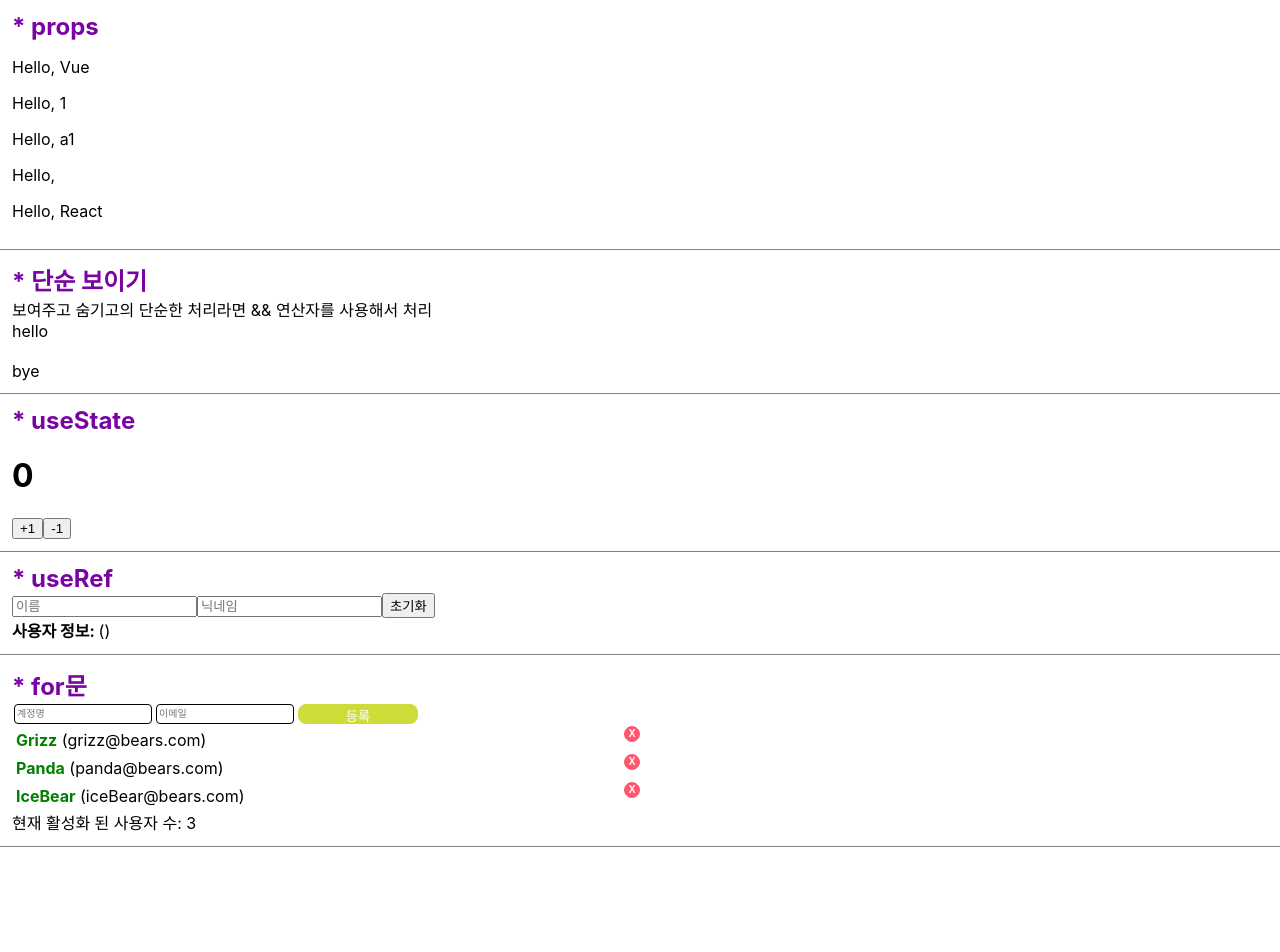
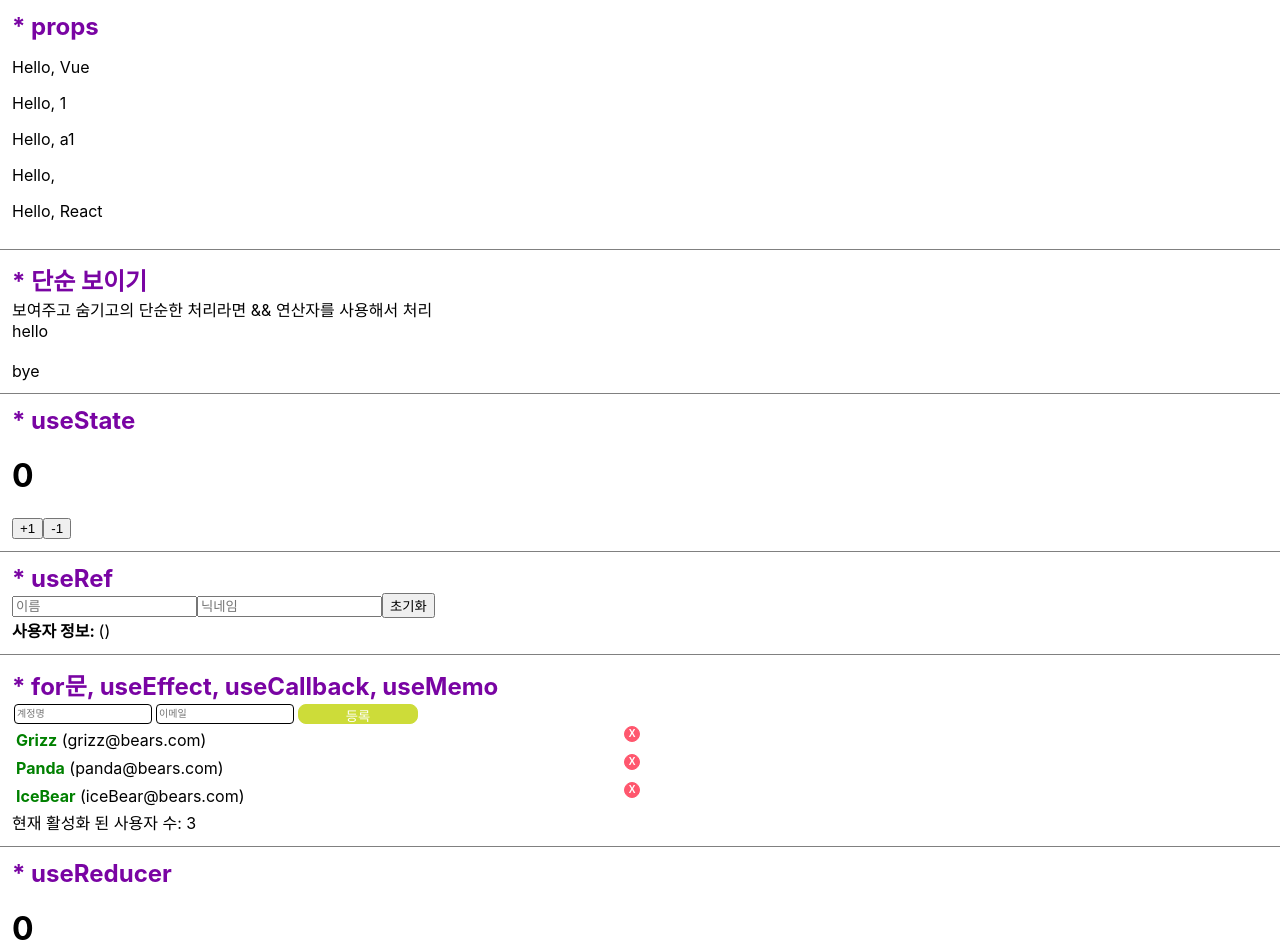
Before and after one commit to JUHEEBAEK/brgin-react, a React (Create React App) app: page / in a window 1280 px wide. Shown: the top 952 px of the page. Before the commit the page ends 847 px from the top, so only its background shows below. Built offline with nearby package versions, Linux system fonts and the light colour scheme.

Commit message:
useReducer로 userList, createuser 만들기

```diff
--- a/src/Apps/App.js
+++ b/src/Apps/App.js
@@ -4,6 +4,8 @@ import Hello from "../components/Hello";
 import Counter from "../components/Counter";
 import InputSample from "../components/InputSample";
 import UserView from "../components/hook/Main";
+import UseReducerCounter from "../components/hook/useReducer/Counter";
+import UserReducerView from "../components/hook/useReducer/Main";
 
 function App() {
   return (
@@ -38,9 +40,15 @@ function App() {
         {/* useRef 초기화 버튼 누르고 이름에 포커스 가도록 설정 */}
        <InputSample />
       </Card>
-      <Card header="for문">
+      <Card header="for문, useEffect, useCallback, useMemo">
         {/* useRef 초기화 버튼 누르고 이름에 포커스 가도록 설정 */}
        <UserView />
+      </Card>
+      <Card header="useReducer">
+        {/* useRef 초기화 버튼 누르고 이름에 포커스 가도록 설정 */}
+        <UseReducerCounter />
+        <br />
+        <UserReducerView />
       </Card>
     </>
   );
--- /dev/null
+++ b/src/components/hook/useReducer/Counter.js
@@ -0,0 +1,45 @@
+import React, { useReducer } from "react";
+
+/* function reducer(state, action) {
+    // 새로운 상태를 만드는 로직
+    // const nextState = ...
+    return nextState;
+  }
+ */
+
+function reducer(state, action) {
+    switch (action.type) {
+        case 'INCREMENT':
+        return state + 1;
+        case 'DECREMENT':
+        return state - 1;
+        default:
+        return state;
+    }
+}
+
+function UseReducerCounter() {
+    // const [state, dispatch] = useReducer(reducer, initialState);
+    const [number, dispatch] = useReducer(reducer, 0);
+
+
+    // const [ number, setNumber ] = useState(0);
+
+    const onIncrease = () => {
+        console.log("+1");
+        dispatch({ type: 'INCREMENT' });
+    }
+    const onDecrease = () => {
+        console.log("-1");
+        dispatch({ type: 'DECREMENT' });
+    }
+    return (
+        <div>
+            <h1>{number}</h1>
+            {/* 함수를 넎어주는 거지 호출하는게 아니다 */}
+            <button onClick={onIncrease}>+1</button>
+            <button onClick={onDecrease}>-1</button>
+        </div>
+    )
+}
+export default UseReducerCounter;
--- /dev/null
+++ b/src/components/hook/useReducer/Main.js
@@ -0,0 +1,125 @@
+import React, { useRef, useReducer, useMemo, useCallback } from "react";
+
+import UserList from "../UserList";
+import CreateUser from "../CreateUser";
+
+function countActiveUsers(users) {
+    console.log("활성 사용자를 세는 중...");
+    return users.filter(user => user.active).length;
+}
+
+const initialState = {
+    inputs: {
+        username: "",
+        email: ""
+      },
+      users: [
+        {
+            id: 1,
+            username: "Grizz",
+            email: "grizz@bears.com",
+            active: true
+        },
+        {
+            id: 2,
+            username: "Panda",
+            email: "panda@bears.com",
+            active: true
+        },
+        {
+            id: 3,
+            username: "IceBear",
+            email: "iceBear@bears.com",
+            active: true
+        }
+    ]
+}
+
+function reducer(state, action) {
+    console.log(action, state.users)
+    switch(action.type) {
+        case "CHANGE_INPUT":
+            return {
+                ...state,
+                inputs: {
+                    ...state.inputs,
+                    [action.name]: action.value
+                }
+            };
+        case "CREATE_USER":
+            return {
+                inputs: initialState.inputs,
+                users: state.users.concat(action.user)
+            };
+        case "REMOVE_USER":
+            return {
+                ...state,
+                users: state.users.filter(user => user.id !== action.id)
+            };
+        case "TOGGLE_USER":
+            return {
+                ...state,
+                users: state.users.map(user =>
+                    user.id === action.id
+                        ? { ...user, active: !user.active } : user
+                )
+            };
+        default:
+            throw new Error("Unhandled action");
+    }
+  }
+
+function UserReducerView() {
+    const [state, dispatch] = useReducer(reducer, initialState);
+    const nextId = useRef(4);
+    const { users } = state;
+    const { username, email } = state.inputs;
+
+    const onChange = useCallback(e => {
+        const {name, value} = e.target;
+        dispatch({
+            type:"CHANGE_INPUT",
+            name,
+            value
+        })
+    }, []);
+
+    const onCreate = useCallback(() => {
+        dispatch({
+            type:"CREATE_USER",
+            user: {
+                id: nextId.current,
+                username,
+                email
+            },
+        });
+        nextId.current += 1;
+    }, [username, email]);
+
+    const onRemove = useCallback(id => {
+        dispatch({
+            type: "REMOVE_USER",
+            id
+        });
+    }, []);
+
+    const onToggle = useCallback(id => {
+        dispatch({
+            type: "TOGGLE_USER",
+            id
+        });
+    }, []);
+
+    const count = useMemo(() => countActiveUsers(users), [users]);
+
+    return (
+    <>
+        <CreateUser username={username} email={email} onChange={onChange} onCreate={onCreate} />
+        <UserList users={users} onRemove={onRemove} onToggle={onToggle} />
+
+        현재 활성화 된 사용자 수: {count}
+    </>
+    )
+}
+
+export default UserReducerView;
```
